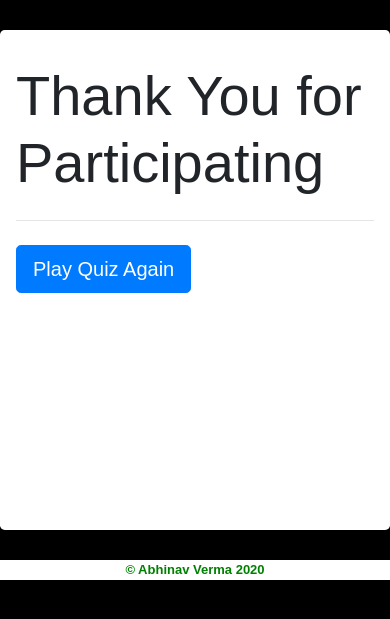
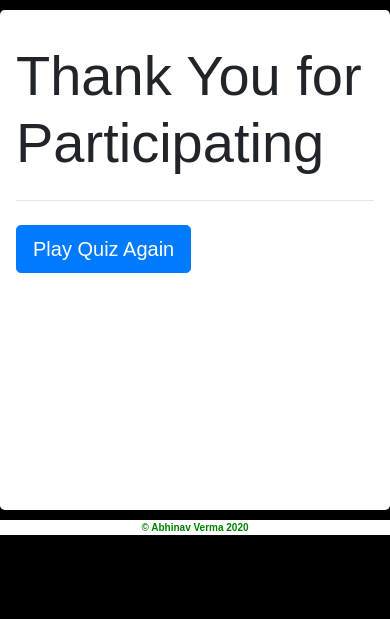
Before and after one commit to abhinavverma007/GKQuizByAbhinavVerma, a PHP site: page /thankyou.html in a window 390 px wide. Shown: the part 96-715 px from the top of the page. Run offline with PHP 8.4, Linux system fonts and the light colour scheme.

Commit message:
Add files via upload

```diff
--- a/loading.css
+++ b/loading.css
@@ -42,17 +42,19 @@ body{
         position: relative;
     }
     footer{
+        max-width: 40%;
         background-color: white;
-        max-width: 40%;
+
         margin: auto;
 
     }
     #forfooter
     {
+        text-align: center;
         background-color: white;
         color:green;
         font-size: small;
-        text-align: center;
+
     }
     body{
         background-color: black;
--- a/styles.css
+++ b/styles.css
@@ -119,7 +119,8 @@ h1 {
 }
 .quiz-wrapper .score-card .next button {
     padding: 10px 40px;
-    color: #fff;
+    color: black;
+    font-weight: bold;
     background-color: darksalmon;
     border: none;
     border-radius: 5px;
@@ -179,6 +180,9 @@ h1 {
         border-color: black;
         border-style: solid;
         float: right;
+        padding-left: 10px;
+        padding-right: 10px;
+
 
     }
     .quiz-wrapper {
--- a/thankyou.css
+++ b/thankyou.css
@@ -37,13 +37,14 @@ body{
         background-color: white;
         max-width: 40%;
         margin: auto;
+        font-size: x-small;
 
     }
     #forfooter
     {
         background-color: white;
         color:green;
-        font-size: small;
+
         text-align: center;
     }
     body{
@@ -51,11 +52,12 @@ body{
     }
     .jumbotron{
         background-color:white;
-        margin: 30px auto;
+        margin: 10px auto 10px auto;
         width: 500px;
         height: 500px;
         max-width: 100%;
         max-height: 100%;
+        ;
     }
 
 }
```
